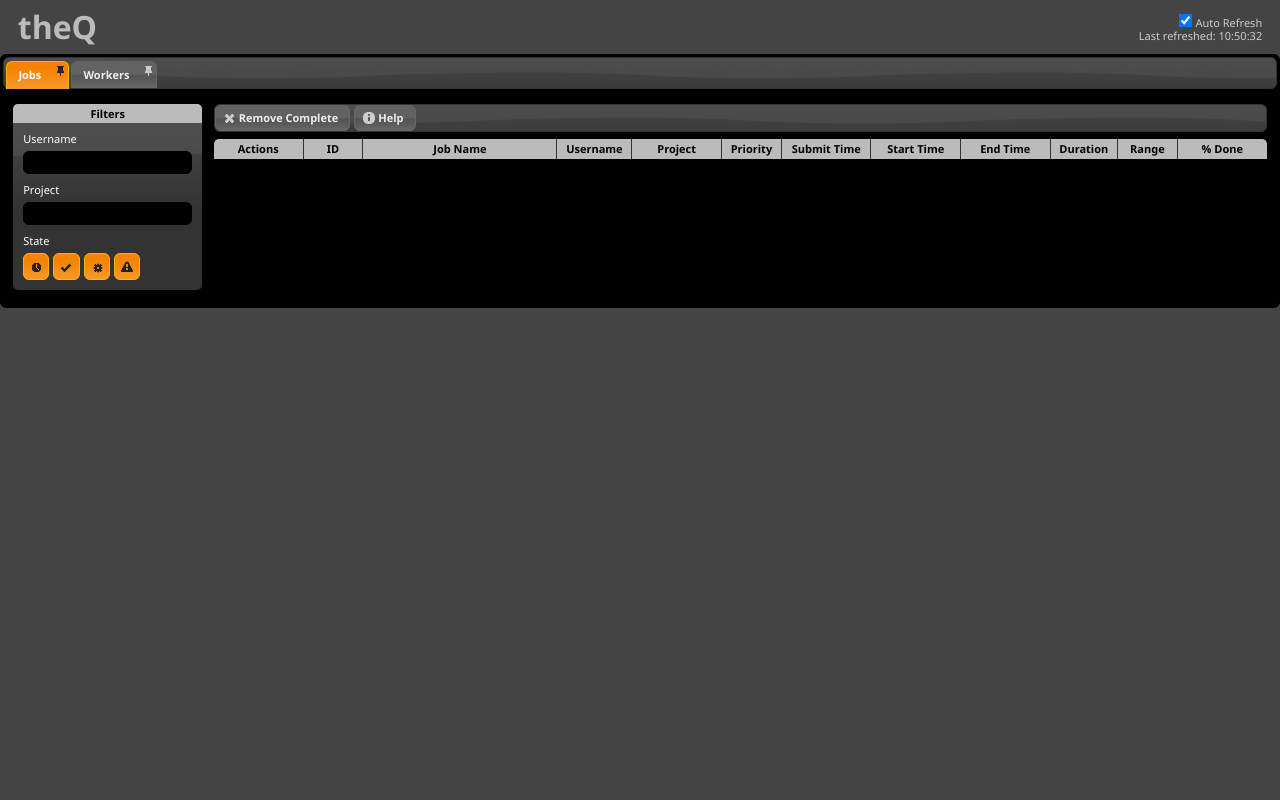
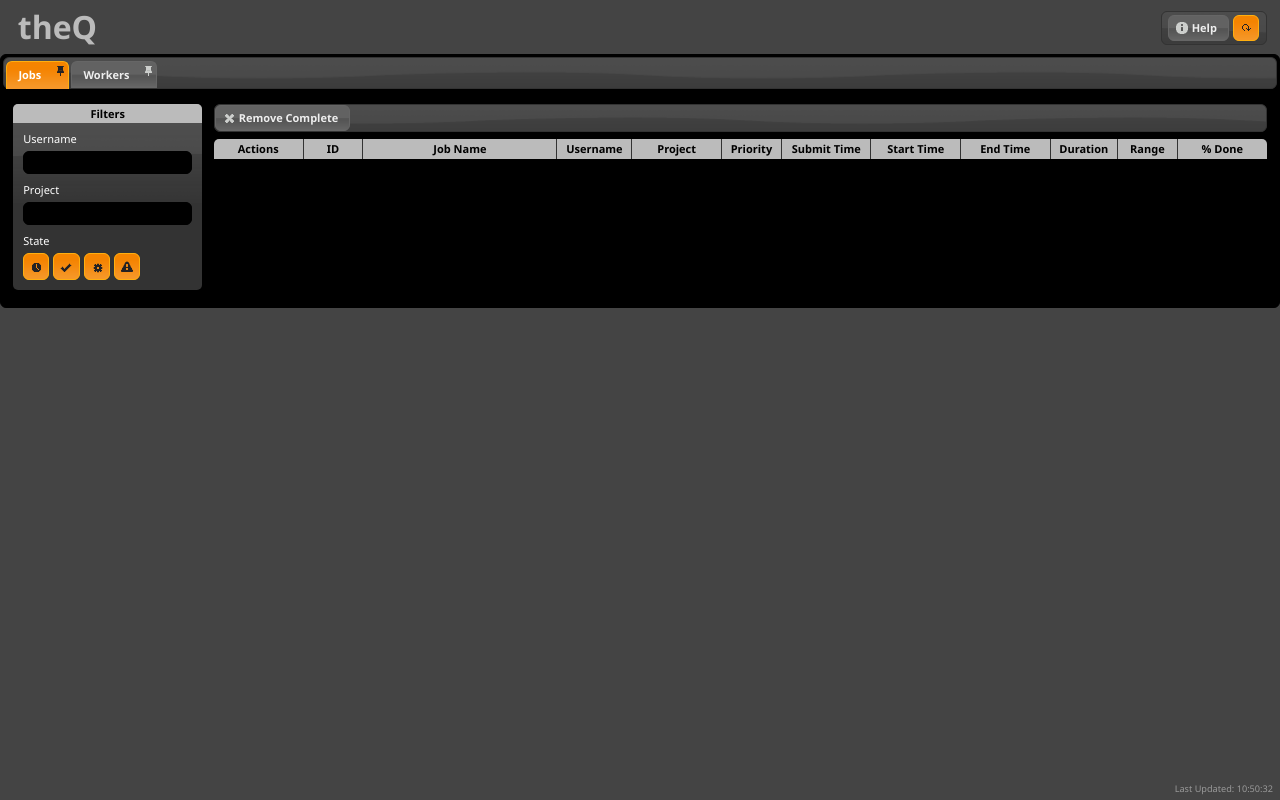
Before and after one commit to primefocusworld/sge4vfx, a PHP site: page / in a window 1280 px wide. Run offline with PHP 8.4, Linux system fonts and the light colour scheme; lists and menus that the app fills with data are empty.

Commit message:
Move help to the top (not job table specific) - Pretty up the autorefresh bits to go with it

```diff
--- a/webui/css/main.css
+++ b/webui/css/main.css
@@ -110,24 +110,23 @@ h1 {
 .mainTable .narrow2 { width:6% }
 .mainTable .normalwidth { width:13% }
 
+#jobsToolbar { margin:0 0 7px 0 }
+
 
 /* Tab */
 .ui-tabs .ui-tabs-panel { padding:15px 10px }
 
 
 /* Header and footer */
-#header, #footer {
-	position:relative;
-	left:1%;
-	width:98%;
-	padding:1em 0;
+#header { position:relative; left:1%; width:98%; padding:1em 0; }
+#topToolbar { float:right; margin-right:0px; padding:3px 6px }
+#lastupdate {
+	position:fixed;
+	bottom:7px;
+	right:7px;
+	color:#999;
+	font-size:smaller
 }
-#autorefresh {
-	text-align:right;
-	float:right;
-	margin-right:5px
-}
-#toolbar { margin:0 0 7px 0 }
 
 
 /* Dialog bits */
--- a/webui/index.html
+++ b/webui/index.html
@@ -14,9 +14,9 @@
 <body>
 <div id="header">
 	<h1>theQ</h1>
-	<div id="autorefresh">
-		<input type="checkbox" name="autorefresh" checked>Auto Refresh<br />
-		<span id="lastrefresh">Last Refreshed: </span>
+	<div id="topToolbar" class="ui-widget-header ui-corner-all">
+		<button id="showLegend">Help</button>
+		<input type="checkbox" id="autorefresh" name="autorefresh" checked><label for="autorefresh">Auto Refresh</label>
 	</div>
 </div>
 <div id="tabs">
@@ -43,9 +43,8 @@
 			</div>
 		</td><td id="gutter">&nbsp;
 		</td><td id="rightContainer">
-			<div id="toolbar" class="ui-widget-header ui-corner-all">
+			<div id="jobsToolbar" class="ui-widget-header ui-corner-all">
 				<button id="removeAllComplete">Remove Complete</button>
-				<button id="showLegend">Help</button>
 			</div>
 			<table id="jobsTable" class="mainTable">
 				<thead>
@@ -81,5 +80,6 @@
 	<div class="redbg colourbar">Error</div>
 	<div class="purplebg colourbar">Other</div>
 </div>
+<div id="lastupdate">Last Updated: Never</div>
 </body>
 </html>
--- a/webui/js/main.js
+++ b/webui/js/main.js
@@ -10,6 +10,9 @@ var sortJobBy = "taskno";
 var sortJobDir = "ASC";
 var filters = "";
 var usernameVal = "";
+var refreshIcons = ["ui-icon-arrowrefresh-1-n",	"ui-icon-arrowrefresh-1-e",
+	"ui-icon-arrowrefresh-1-s", "ui-icon-arrowrefresh-1-w"];
+var whichRefreshIcon = 1;
 
 // Allows you to call jobsTable cgi script
 function getJobs(params) {
@@ -47,6 +50,11 @@ function getJob(params, whichJob) {
 
 // Refresh the jobsTable
 function refreshPage() {
+	whichRefreshIcon += 1;
+	if (whichRefreshIcon > 3) { whichRefreshIcon = 0; }
+	$("#autorefresh").button("option",
+		"icons",
+		{ primary: refreshIcons[whichRefreshIcon] });
 	// Figure out which tab is visible and only refresh that one
 	if ($("#jobsTable").is(":visible")) { getJobs(""); }
 	else if ($(".jobTable").is(":visible")) {
@@ -74,7 +82,7 @@ function lastUpdated() {
 	if (seconds.length == 1) { seconds = '0' + seconds }
 
 	timeString = hours + ":" + minutes + ":" + seconds;
-	$("#lastrefresh").html("Last refreshed: " + timeString);
+	$("#lastupdate").html("Last Updated: " + timeString);
 }
 
 function showInfoDialog(theTitle, theContent, theWidth) {
@@ -258,7 +266,14 @@ function showHelpDialog() {
 	$("#helpdialog").dialog("open");
 }
 
-function setupToolbar() {
+function setupTopToolbar() {
+	$("#autorefresh").button({
+		text: false,
+		icons: { primary: "ui-icon-refresh" }
+	});
+}
+
+function setupJobsToolbar() {
 	$("#removeAllComplete").button({
 		icons: { primary: "ui-icon-closethick" }
 	}).click(function() { removeAllComplete(); });
@@ -373,7 +388,30 @@ function setupFilterFunctions() {
 	$("#runningstate").button({ icons: {primary:'ui-icon-gear'}, text: false });
 	$("#errorstate").button({ icons: {primary:'ui-icon-alert'}, text: false });
 	$("#stateboxes input").click(function() { refreshFilters(); });
+}
 
+// Set up autorefresh code
+function setupAutoRefresh() {
+	// Setup all the autoRefresh bits
+	if ($.cookie("doNOTautoRefresh")) {
+		$("#autorefresh").attr("checked", false);
+	} else {
+		refreshTimeout = setTimeout(function() {
+						refreshPage()
+					}, refreshInterval);
+	}
+	$("#autorefresh").change( function() {
+		if( $("#autorefresh").is(":checked") ) {
+			$.cookie("doNOTautoRefresh", null);
+			refreshPage();
+		} else {
+			$.cookie("doNOTautoRefresh", true, { expires: 30 });
+			clearTimeout(refreshTimeout);
+			$("#autorefresh").button("option",
+				"icons",
+				{ primary: "ui-icon-refresh" });
+		}
+	});
 }
 
 // jQuery setup thingy
@@ -386,31 +424,10 @@ $(function() {
 	// and the modal dialogs
 	$("#multiusedialog").dialog({ autoOpen: false, modal: true });
 	$("#helpdialog").dialog({ autoOpen: false, modal: true });
-	setupToolbar();
+	setupTopToolbar();
+	setupJobsToolbar();
+	setupAutoRefresh();
 	setupFilterFunctions();
-
-	// Setup all the autoRefresh bits
-	if ($.cookie("doNOTautoRefresh")) {
-		$("#autorefresh INPUT[name=autorefresh]").attr("checked", false);
-	} else {
-		refreshTimeout = setTimeout(function() {
-						refreshPage()
-					}, refreshInterval);
-	}
-	$("#autorefresh input").click( function() {
-		var checkbox = $(this).find(":checkbox");
-		checkbox.attr('checked', !checkbox.attr('checked'));
-		if( $(this).is(":checked") ) {
-			$.cookie("doNOTautoRefresh", null);
-			refreshTimeout = setTimeout(function() {
-							refreshPage();
-						}, refreshInterval);
-		}
-		if( $(this).is(":not(:checked)") ) {
-			$.cookie("doNOTautoRefresh", true, { expires: 30 });
-			clearTimeout(refreshTimeout);
-		}
-	});
 
 	// Now populate the jobsTable and set the event handler
 	$('#tabs').bind('tabsshow', function(event, ui) {
```
